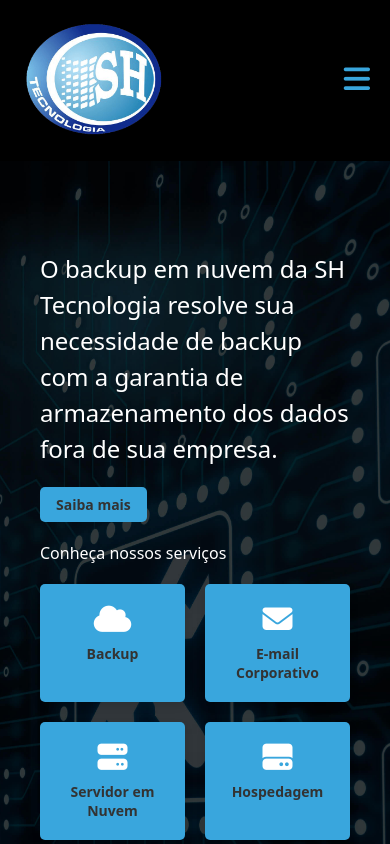
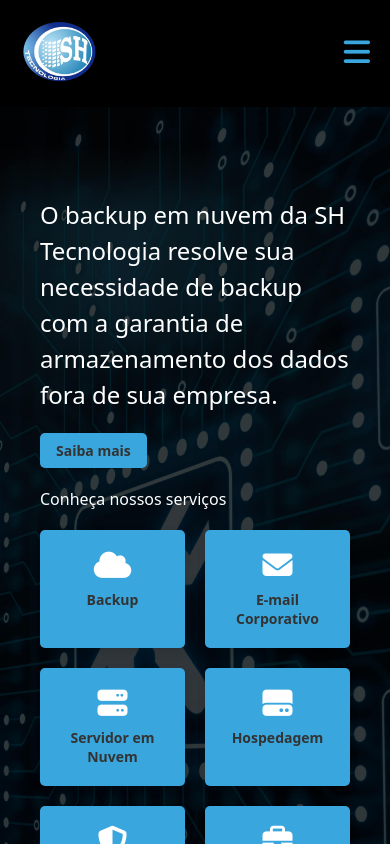
Before and after one commit to ynfleozin/site-shtecnologia, an Angular app: page / in a window 390 px wide. Shown: the top 844 px of the page. Built offline with nearby package versions, Linux system fonts and the light colour scheme.

Commit message:
add responsivity in header and modify cases title

```diff
--- a/src/app/cases/cases.component.html
+++ b/src/app/cases/cases.component.html
@@ -1,5 +1,5 @@
 <div class="cases-container">
-  <h2>Cases de sucesso</h2>
+  <h2>Nossos parceiros</h2>
   <div class="grid-container">
     <div class="grid-item" *ngFor="let case of cases">
       <img [src]="case.logo" [alt]="case.name" />
--- a/src/app/header/header.component.css
+++ b/src/app/header/header.component.css
@@ -78,7 +78,7 @@
 }
 
 header .logo img {
-  max-width: 150px; /* Ajuste o tamanho da logo conforme necessário */
+  max-width: 150px;
 }
 
 header .interface {
@@ -147,6 +147,10 @@
     font-size: 20px;
   }
 
+  header .logo img {
+    max-width: 80px;
+  }
+
   .menu-desktop{
     display: none;
   }
```
Lines whose indentation alone changed are shown as unchanged.
